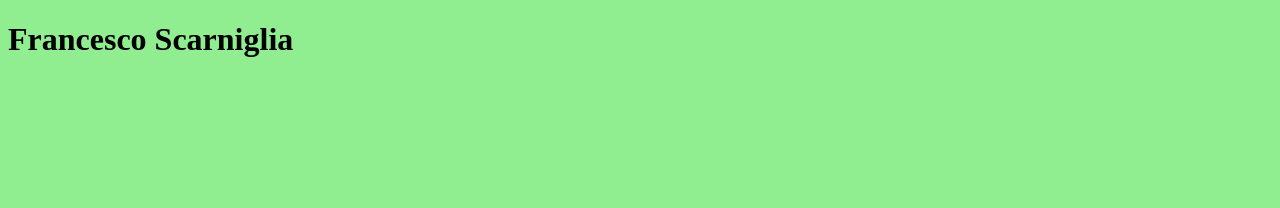
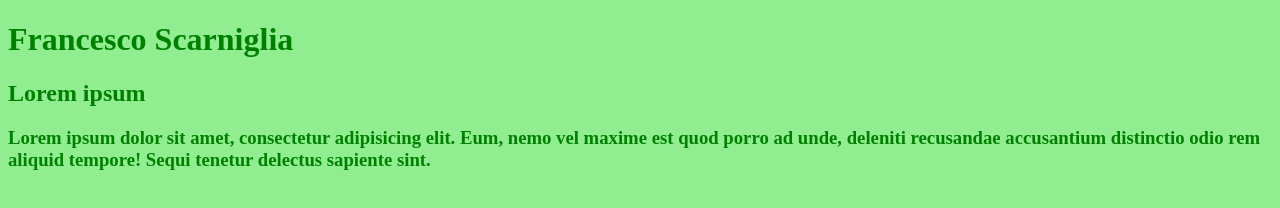
Before and after one commit to francescoscarniglia/html-sass-first, a plain HTML site: page index.html in a window 1280 px wide. Drawn offline with Linux system fonts and the light colour scheme.

Commit message:
Ex. complete

```diff
--- a/index.html
+++ b/index.html
@@ -10,6 +10,8 @@
 <body>
 
 <h1>Francesco Scarniglia</h1>
+<h2>Lorem ipsum</h2>
+<h3>Lorem ipsum dolor sit amet, consectetur adipisicing elit. Eum, nemo vel maxime est quod porro ad unde, deleniti recusandae accusantium distinctio odio rem aliquid tempore! Sequi tenetur delectus sapiente sint.</h3>
 
 <script src="dist/js/main.js"></script>
 </body>
--- a/src/scss/main.scss
+++ b/src/scss/main.scss
@@ -1,3 +1,13 @@
+// var
+$bg-primary : lightgreen;
+$col-primary : green;
+
 body {
-  background:lightgreen;
+  background:$bg-primary;
 }
+
+h1,
+h2,
+h3,{
+  color: $col-primary;
+}
```
Also changed, not shown: dist/css/main.css.
